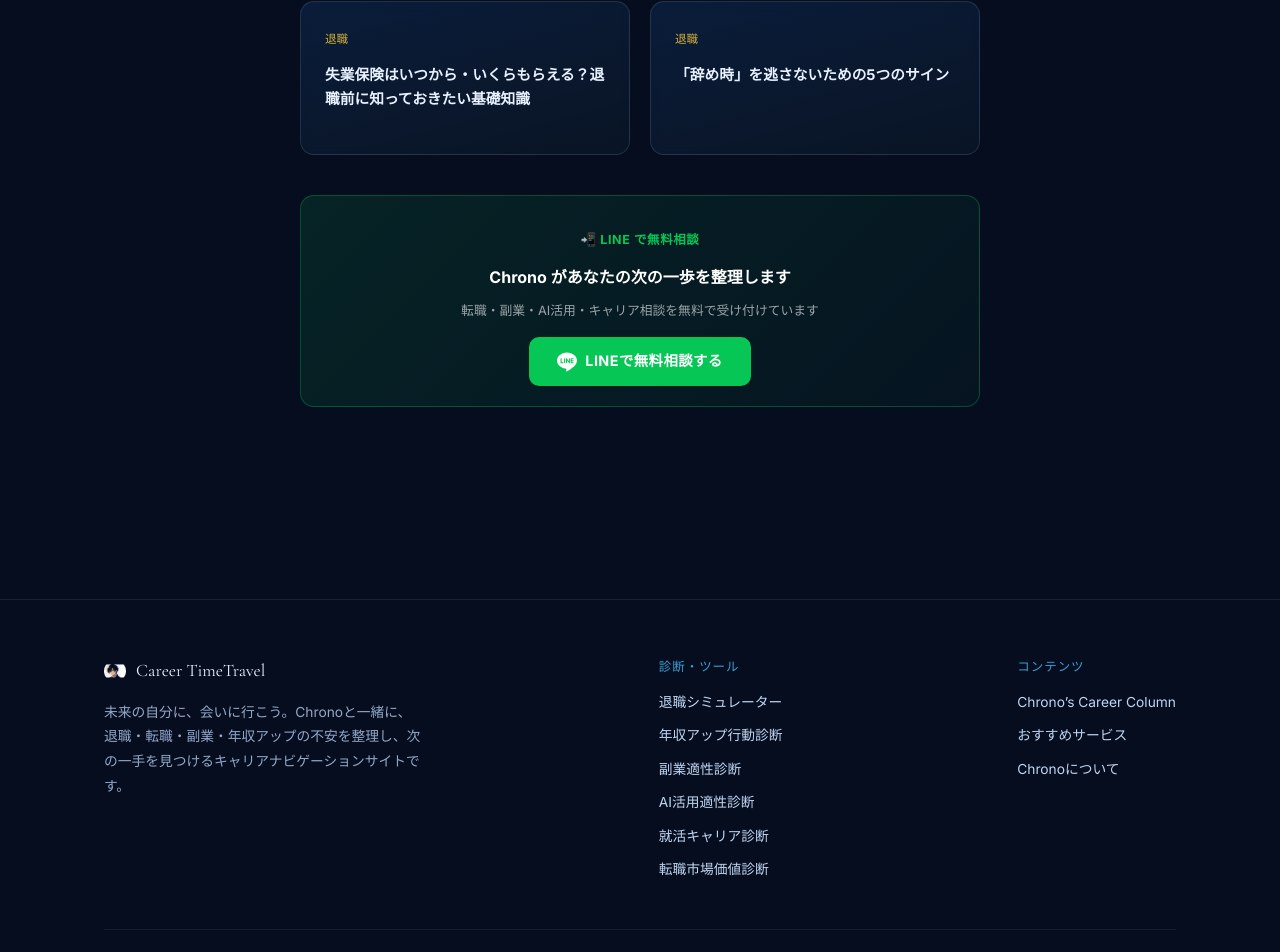
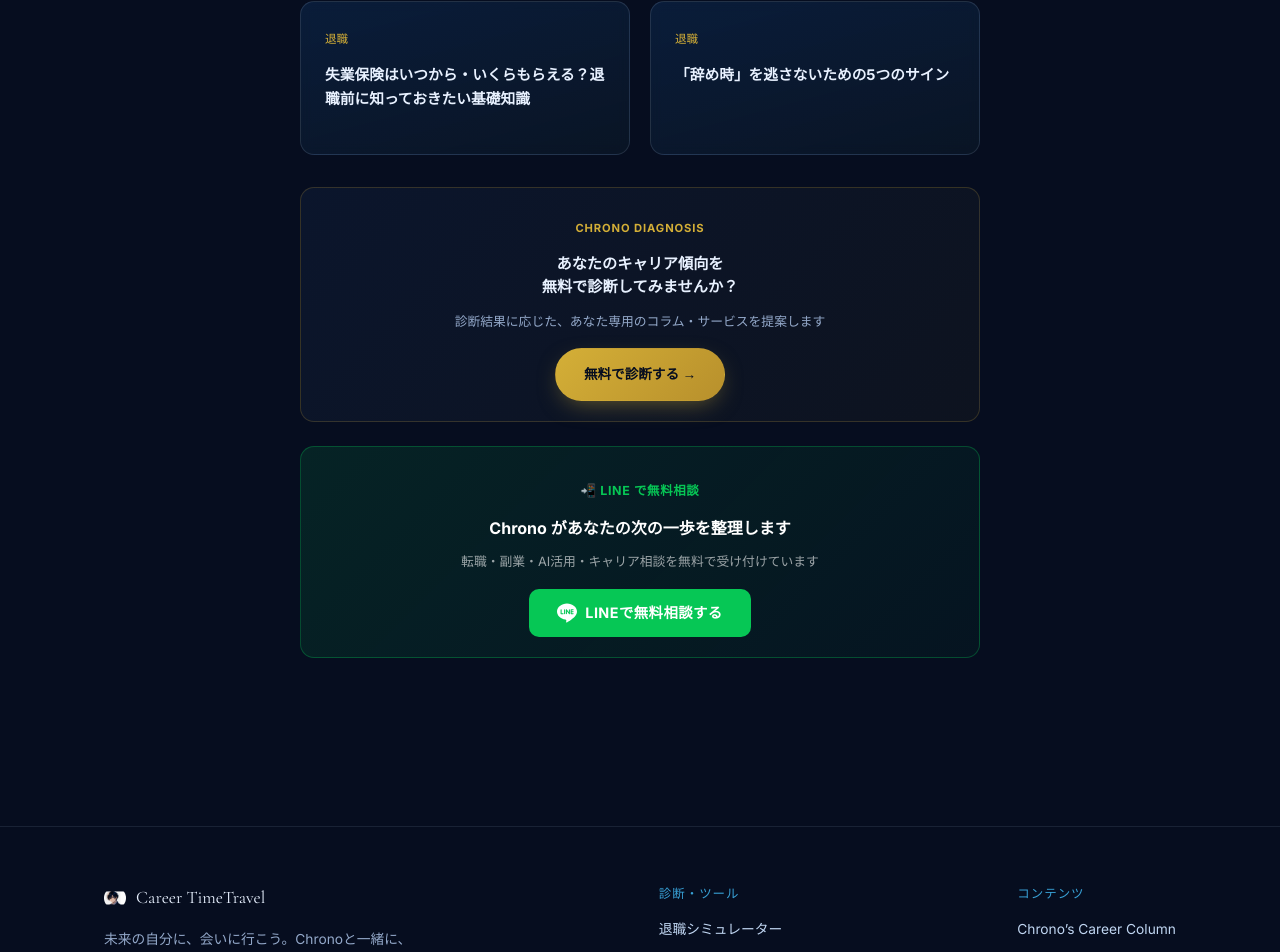
Before and after one commit to sincere1229/career-timetravel, a Next.js app: page /columns/before-retirement-anxiety in a window 1280 px wide. Shown: the part 1366-2318 px from the top of the page. Built offline with nearby package versions, Linux system fonts and the light colour scheme; no server answers.

Commit message:
Update page.tsx

```diff
--- a/src/app/columns/[slug]/page.tsx
+++ b/src/app/columns/[slug]/page.tsx
@@ -143,8 +143,31 @@
         </div>
       </div>
 
-      {/* コラム中盤LINE導線 */}
-      <div style={{ margin: '40px 0 24px' }}>
+      {/* 診断誘導CTA */}
+      <div style={{
+        marginTop: 32,
+        background: 'linear-gradient(135deg, rgba(100,160,255,0.06), rgba(212,175,55,0.04))',
+        border: '1px solid rgba(212,175,55,0.2)',
+        borderRadius: 14,
+        padding: '20px',
+        textAlign: 'center',
+      }}>
+        <p style={{ fontSize: '0.7rem', color: 'var(--chrono-gold)', fontWeight: 700, letterSpacing: '0.08em', marginBottom: 8 }}>
+          CHRONO DIAGNOSIS
+        </p>
+        <p style={{ fontSize: '0.95rem', fontWeight: 700, color: 'var(--chrono-white)', marginBottom: 6, lineHeight: 1.5 }}>
+          あなたのキャリア傾向を<br />無料で診断してみませんか？
+        </p>
+        <p style={{ fontSize: '0.8rem', color: 'var(--chrono-text-dim)', marginBottom: 16, lineHeight: 1.6 }}>
+          診断結果に応じた、あなた専用のコラム・サービスを提案します
+        </p>
+        <Link href="/diagnosis/salary-up" className="btn btn-primary" style={{ fontSize: '0.85rem' }}>
+          無料で診断する →
+        </Link>
+      </div>
+
+      {/* LINE導線 */}
+      <div style={{ marginTop: 24 }}>
         <LineCTA
           source="article"
           article={column.slug}
```
